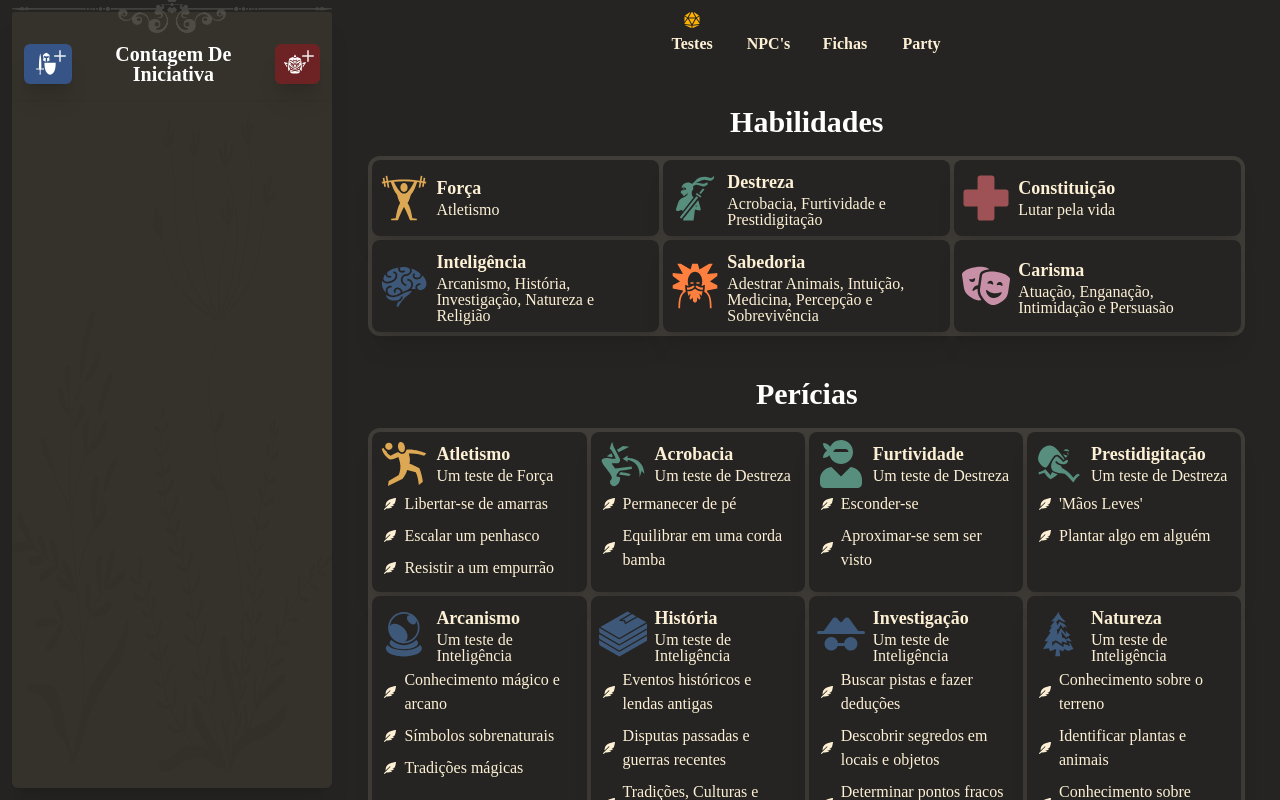
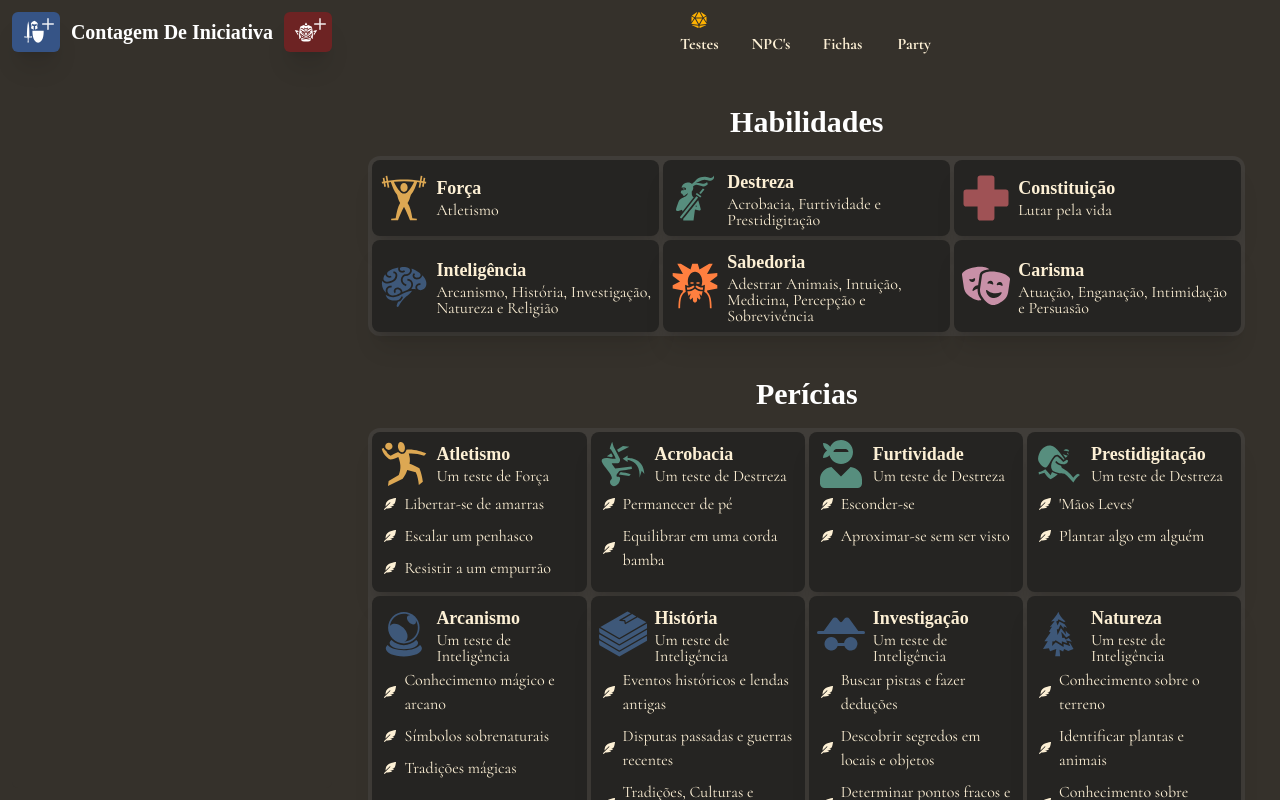
Before and after one commit to PedroVMLopes/iniciative-calculator, a React (Create React App) app: page / in a window 1280 px wide. Shown: the top 800 px of the page. Built offline with nearby package versions, Linux system fonts and the light colour scheme; a web font is replaced by a local one.

Commit message:
UI Improvements

```diff
--- a/src/App.css
+++ b/src/App.css
@@ -1,5 +1,5 @@
 html, body, #root {
-  background-color: var(--cinza-escuro);
+  background-color: var(--cinza-medio2);
 }
 /*343131*/
 :root {
--- a/src/App.js
+++ b/src/App.js
@@ -7,7 +7,7 @@ import Main from "./components/Main/Main";
 
 function App() {
   return (
-    <div className="flex-row w-full">
+    <div className="flex-row w-full font-cormorant">
       {/* <TopBar /> */}
       <MenuLateral />
       <Main />
--- a/src/components/Main/Main.js
+++ b/src/components/Main/Main.js
@@ -38,7 +38,7 @@ const NavBar = () => {
         <Link
           key={link.path}
           to={link.path}
-          className={`py-4 flex justify-center bg-[var(--cinza-escuro)]`}
+          className={`py-4 flex justify-center`}
         >
           {link.label}
         </Link>
--- a/src/components/MenuLateral/CardInimigo/CardInimigo.js
+++ b/src/components/MenuLateral/CardInimigo/CardInimigo.js
@@ -22,25 +22,25 @@ const FormCardInimigo = ({
       ${inimigoData.pv === "0" ? "morto" : ""}
       `}
     >
-      <div className="flex relative flex-col w-[100%] justify-between font-bold text-lg text-[var(--bege)] pt-1">
+      <div className="flex relative flex-col w-[100%] justify-between text-lg text-[var(--bege)] pt-1">
         <img
           src={`${process.env.PUBLIC_URL}/Decoracao_canto2.png`}
           className="absolute -z-5 w-[20%] top-0 left-0 opacity-50 max-h-[100px]"
         />
-        <h1>{inimigoData.nome}</h1>
+        <h1 className="font-serif">{inimigoData.nome}</h1>
       </div>
 
       {/* Campos do card expandido */}
-      <form className="flex z-10 flex-col justify-between font-bold text-lg text-[var(--bege)] mt-4 ">
+      <form className="flex z-10 flex-col justify-between text-[var(--bege)] mt-4 ">
         {isExpanded && (
-          <div className="flex flex-col w-full mx-2 px-8">
+          <div className="flex flex-col w-full mx-2 px-8 font-serif">
             <div className="flex flex-row w-full justify-between">
               <label className="flex flex-row">
                 <p>
                   <FaShieldAlt />
                 </p>
                 <input
-                  className="w-20 ml-2 mb-2 rounded-lg shadow-xl text-black font-bold pl-2"
+                  className="w-20 ml-2 mb-2 rounded-lg shadow-xl text-black pl-2"
                   type="text"
                   name="ca"
                   value={inimigoData.ca}
@@ -52,7 +52,7 @@ const FormCardInimigo = ({
                   <FaHeart />
                 </p>
                 <input
-                  className="w-20 ml-2 mb-2 rounded-lg shadow-xl text-black font-bold pl-2"
+                  className="w-20 ml-2 mb-2 rounded-lg shadow-xl text-black pl-2"
                   type="text"
                   name="pv"
                   value={inimigoData.pv}
@@ -65,7 +65,7 @@ const FormCardInimigo = ({
               <label className="flex flex-col w-full">
                 <p>Modificador: </p>
                 <input
-                  className="flex flex-col rounded-lg shadow-xl text-black font-bold pl-2"
+                  className="flex flex-col rounded-lg shadow-xl text-black pl-2"
                   type="text"
                   name="mod"
                   value={inimigoData.mod}
@@ -75,7 +75,7 @@ const FormCardInimigo = ({
               <label className="flex flex-col w-full mb-2">
                 <p>Condição: </p>
                 <input
-                  className="flex flex-col rounded-lg shadow-xl text-black font-bold pl-2"
+                  className="flex flex-col rounded-lg shadow-xl text-black pl-2"
                   type="text"
                   name="condicao"
                   value={inimigoData.condicao}
@@ -86,7 +86,7 @@ const FormCardInimigo = ({
                 <label className="flex flex-col w-full mb-2">
                   <p>Duração: </p>
                   <input
-                    className="flex flex-col rounded-lg shadow-xl text-black font-bold pl-2"
+                    className="flex flex-col rounded-lg shadow-xl text-black pl-2"
                     type="text"
                     name="duracao"
                     value={getDuracaoDaCondicao}
@@ -122,7 +122,7 @@ const FormCardInimigo = ({
             <label className="flex row text-white">
               <FaShieldAlt />
               <input
-                className="flex flex-col w-12 rounded-md shadow-xl text-black font-bold ml-2 pl-2"
+                className="flex flex-col w-12 rounded-md shadow-xl text-black ml-2 pl-2 font-serif"
                 type="text"
                 name="ca"
                 value={inimigoData.ca}
@@ -132,7 +132,7 @@ const FormCardInimigo = ({
             <label className="flex row text-white">
               <FaHeart />
               <input
-                className="flex flex-col w-12 rounded-md shadow-xl text-black font-bold ml-2 pl-2"
+                className="flex flex-col w-12 rounded-md shadow-xl text-black ml-2 pl-2 font-serif"
                 type="text"
                 name="pv"
                 value={inimigoData.pv}
@@ -154,7 +154,7 @@ const FormCardInimigo = ({
                 <h2>Condição: </h2>
                 <label>
                   <input
-                    className="flex flex-col w-[70%] rounded-md shadow-xl text-black font-bold pl-2 mt-1"
+                    className="flex flex-col w-[70%] rounded-md shadow-xl text-black pl-2 mt-1 font-serif"
                     type="text"
                     name="condicao"
                     value={inimigoData.condicao}
@@ -166,7 +166,7 @@ const FormCardInimigo = ({
                 <h2>Duração: </h2>
                 <label>
                   <input
-                    className="flex flex-col w-[70%] rounded-md shadow-xl text-black font-bold pl-2 mt-1"
+                    className="flex flex-col w-[70%] rounded-md shadow-xl text-black pl-2 mt-1 font-serif"
                     type="text"
                     name="duracao"
                     value={getDuracaoDaCondicao}
--- a/src/components/MenuLateral/MenuAddInimigo/MenuAddInimigo.css
+++ b/src/components/MenuLateral/MenuAddInimigo/MenuAddInimigo.css
@@ -38,7 +38,6 @@
 .menu-add-inimigo-corpo form label {
   font-weight: bold;
   margin: 5px;
-  text-shadow: 0px 4px 4px rgba(0, 0, 0, 0.15);
 }
 
 .menu-add-inimigo-corpo form input {
@@ -47,6 +46,7 @@
   padding: 5px;
   margin: 5px;
   box-shadow: inset 0px 4px 4px rgba(0, 0, 0, 0.25);
+  font-family: serif;
 }
 
 .menu-add-inimigo-corpo form button {
--- a/src/components/MenuLateral/MenuAddInimigo/MenuAddInimigo.js
+++ b/src/components/MenuLateral/MenuAddInimigo/MenuAddInimigo.js
@@ -138,7 +138,7 @@ export default function MenuAddInimigo() {
 
   return (
     <div
-      className={`menu-add-inimigo mb-8 mx-4 z-10 shadow-xl opacity-0 transform origin-top scale-95 transition-all duration-600 ease-in-out`}
+      className={`menu-add-inimigo mb-8 z-10 shadow-xl opacity-0 transform origin-top scale-95 transition-all duration-600 ease-in-out`}
       ref={menuRef}
     >
       <div className="menu-add-inimigo header">
--- a/src/components/MenuLateral/MenuAddPlayer/MenuAddPlayer.css
+++ b/src/components/MenuLateral/MenuAddPlayer/MenuAddPlayer.css
@@ -10,7 +10,6 @@
   font-weight: bold;
   font-size: larger;
   color: #fff;
-  text-shadow: 0px 4px 4px rgba(0, 0, 0, 0.25);
   padding-left: 10px;
   align-self: center;
 }
@@ -38,7 +37,6 @@
 .menu-add-player-corpo form label {
   font-weight: bold;
   margin: 5px;
-  text-shadow: 0px 4px 4px rgba(0, 0, 0, 0.15);
 }
 
 .menu-add-player-corpo form input {
--- a/src/components/MenuLateral/MenuAddPlayer/MenuAddPlayer.js
+++ b/src/components/MenuLateral/MenuAddPlayer/MenuAddPlayer.js
@@ -77,10 +77,10 @@ export default function MenuAddPlayer() {
 
   return (
     <div
-      className={`menu-add-player mt-3 mb-8 mx-4 z-10 shadow-xl opacity-0 transform origin-top scale-95 transition-all duration-300 ease-in-out`}
+      className={`menu-add-player mt-3 mb-8 z-10 shadow-xl opacity-0 transform origin-top scale-95 transition-all duration-300 ease-in-out`}
       ref={menuRef}
     >
-      <div className="menu-add-player menu-add-player-header">
+      <div className="menu-add-player menu-add-player-header font-cormorant">
         <h1>Adicione os dados do jogador</h1>
       </div>
       <div className="menu-add-player menu-add-player-corpo p-4">
--- a/src/components/MenuLateral/MenuLateral.js
+++ b/src/components/MenuLateral/MenuLateral.js
@@ -59,13 +59,8 @@ const MenuLateral = () => {
   };
 
   return (
-    <div className="menu-lateral m-3 shadow-xl xl:w-[25%] lg:w-[35%] sm:w-[40%] rounded-md">
-      <div className="relative pb-2 z-20 bg-[var(--cinza-medio2)] shadow-sm rounded-t-sm ">
-        <img
-          src={`${process.env.PUBLIC_URL}/Decoracao__topo.png`}
-          className="absolute left-0 -top-5 -z-5 w-full opacity-40"
-        ></img>
-        <div className="flex flex-col items-center justify-evenly mb-2 pt-[10%] px-3 z-10 md:flex-row">
+    <div className="menu-lateral m-3 xl:w-[25%] lg:w-[35%] sm:w-[40%] rounded-md bg-white z-20">
+      <div className="flex flex-col items-center justify-between mb-2 md:flex-row">
         <div className="flex">
           <button
             onClick={toggleExpandPlayer}
@@ -88,7 +83,6 @@ const MenuLateral = () => {
           <GiOrcHead />
         </button>
       </div>
-      </div>
 
       <div className="CardsLinhaDeIniciativa z-10 overflow-y-auto">
         {isInimigoExpanded && <MenuAddInimigo />}
@@ -98,7 +92,7 @@ const MenuLateral = () => {
         {sortedList.map((card, index) => (
           <div
             key={index}
-            className="flex flex-row px-3 py-2 justify-around z-10 pb-1 "
+            className="flex flex-row py-2 justify-around z-10 pb-1 "
           >
             <div className="flex flex-row w-[80%] items-center shadow-md shadow-r-none rounded-md">
               {card.tipo === "player" && <CardPlayer player={card} />}
@@ -112,19 +106,9 @@ const MenuLateral = () => {
               }`}
             >
               <NumeroIniciativa iniciativa={card.iniciativa} />
-              {/*<img
-                src="../Decoracao_canto1.png"
-                className="absolute -z-9 w-[80%] top-0 right-0 opacity-30 max-h-full scale-x-[-1]"
-              />*/}
             </div>
           </div>
         ))}
-        <div className=" flex justify-center align-bottom -left-4 h-[100%] sticky bottom-0 -z-5 opacity-5">
-          <img
-            src={`${process.env.PUBLIC_URL}/plants.png`}
-            className="h-[100%] bottom-0 opacity-70"
-          ></img>
-        </div>
       </div>
       <br />
     </div>
```
Lines whose indentation alone changed are shown as unchanged.
